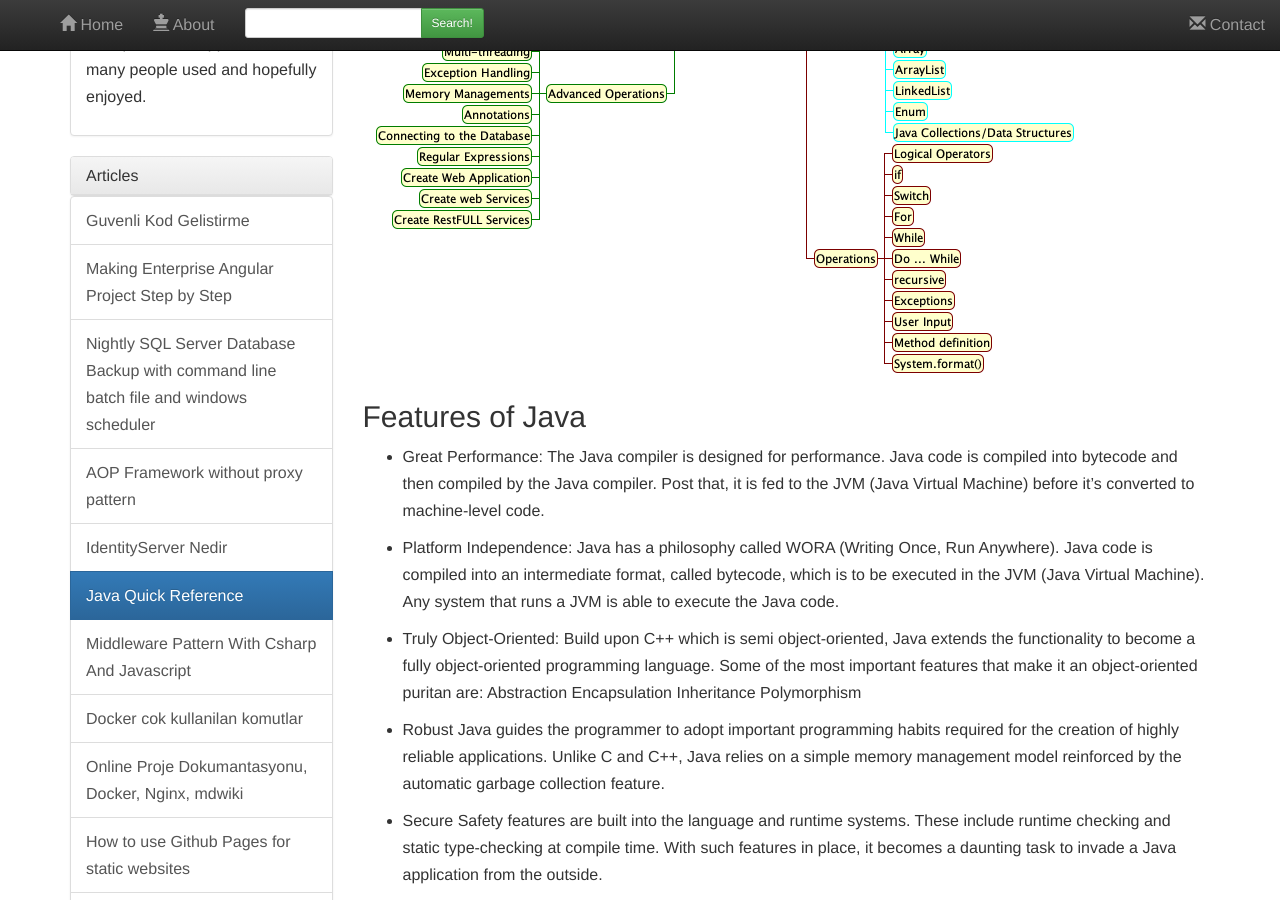
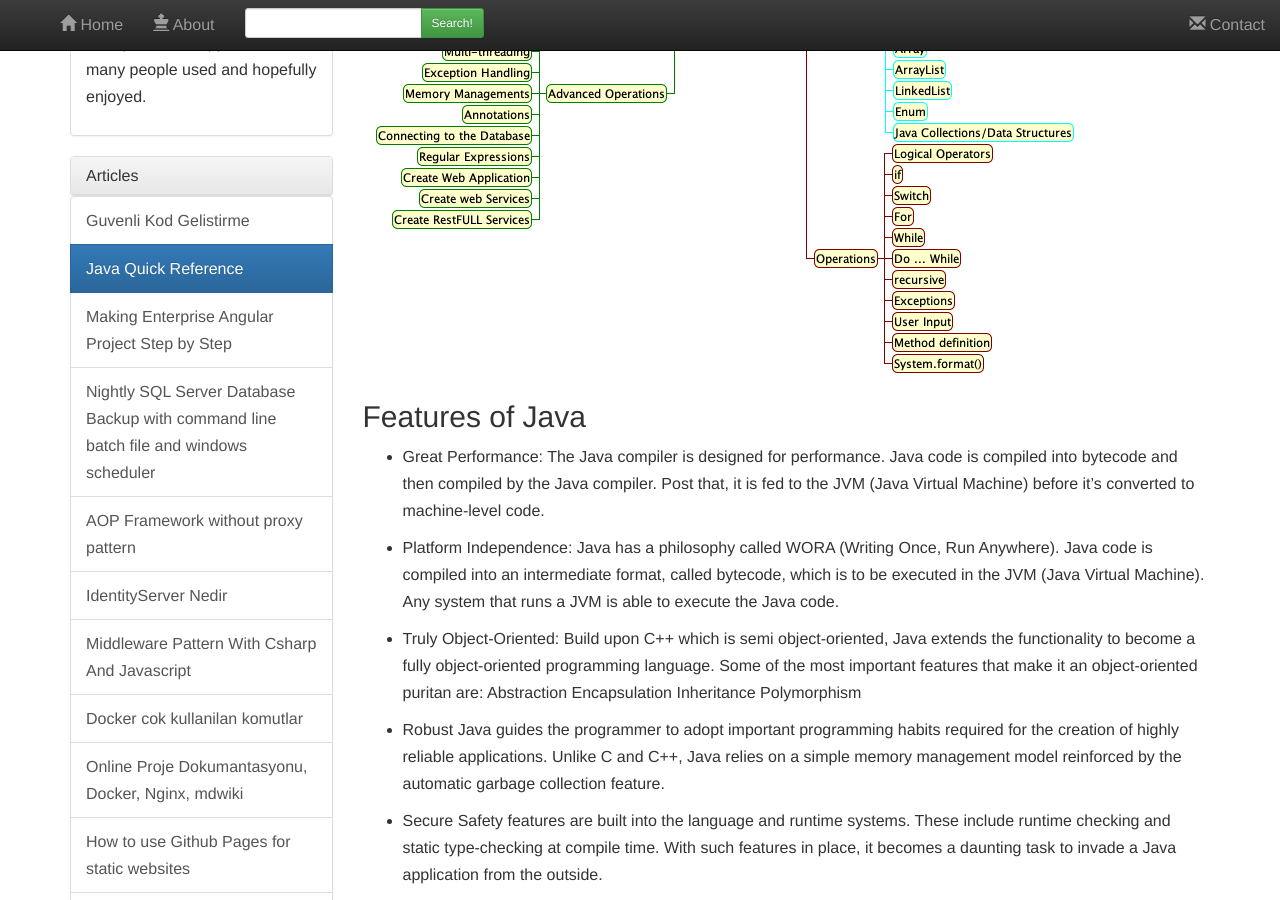
Before and after one commit to atillatan/blog, a Jekyll site: the page built from _articles/Java-Quick-Reference.md, in a window 1280 px wide and 900 px high, scrolled down 547 px. Built offline with Jekyll 4.4.1, drawn with Linux system fonts in a browser that asks for light colours; nearby versions of some CDN libraries; comment, search, counter and statistics services are not loaded; part of the change alters nothing that is shown.

```diff
--- a/_articles/Java-Quick-Reference.md
+++ b/_articles/Java-Quick-Reference.md
@@ -8,8 +8,8 @@ description: >-
   Java Quick Reference
 tags:  java
 category:
-sort_order: 22
-rating: 100
+sort_order: 21
+rating: 300
 changefreq: monthly
 priority: 0.5
 published: true
```
